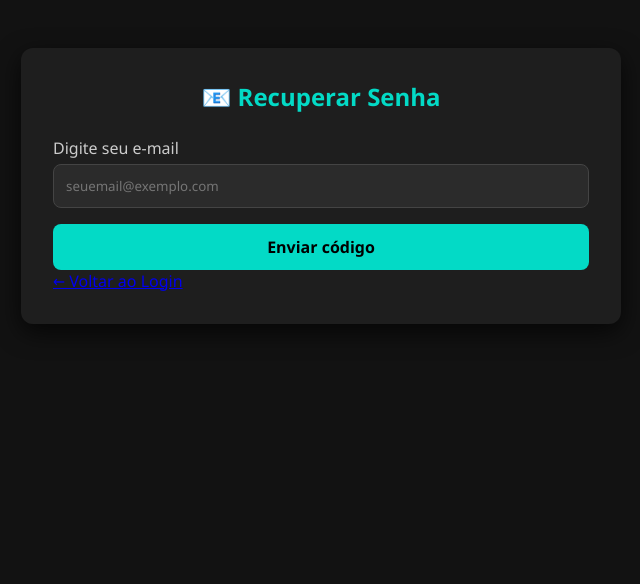
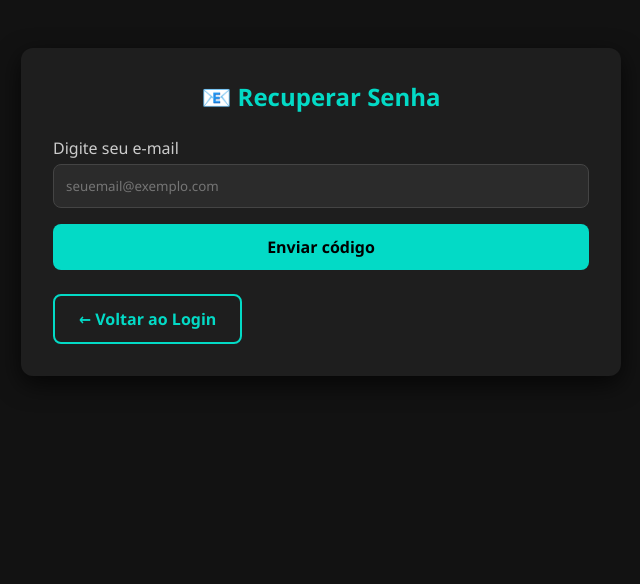
Before and after one commit to buzard1/sa-modelagem, a PHP site: page /recuperar-email.html in a window 1280 px wide. Shown: the top 584 px of the page, without its empty margins (319-959 px from the left). Run offline with PHP 8.4, Linux system fonts and the light colour scheme.

Commit message:
form novo

```diff
--- a/css/form.css
+++ b/css/form.css
@@ -64,6 +64,27 @@ button:hover {
   background-color: #00bfa5;
 }
 
+.btn-voltar {
+  display: inline-block;
+  margin-top: 1.5rem;
+  padding: 0.75rem 1.5rem;
+  background-color: transparent;
+  color: #03dac6;
+  text-decoration: none;
+  border: 2px solid #03dac6;
+  border-radius: 8px;
+  text-align: center;
+  transition: all 0.3s ease;
+  font-weight: bold;
+}
+
+.btn-voltar:hover {
+  background-color: #03dac6;
+  color: #000;
+  transform: translateY(-2px);
+  box-shadow: 0 4px 8px rgba(0, 0, 0, 0.4);
+}
+
 @keyframes fadeIn {
   from {
     opacity: 0;
```
